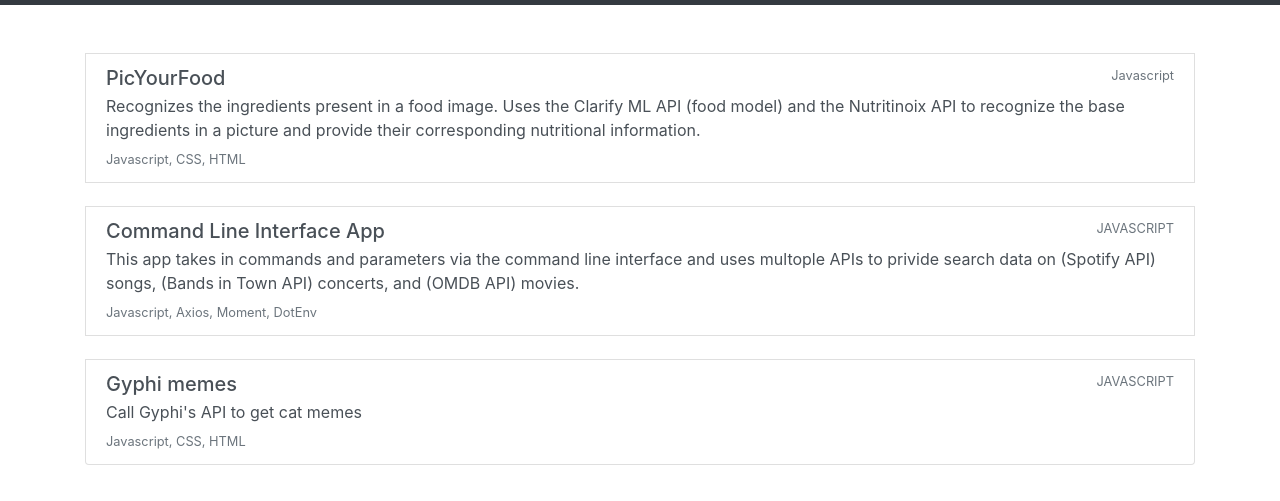
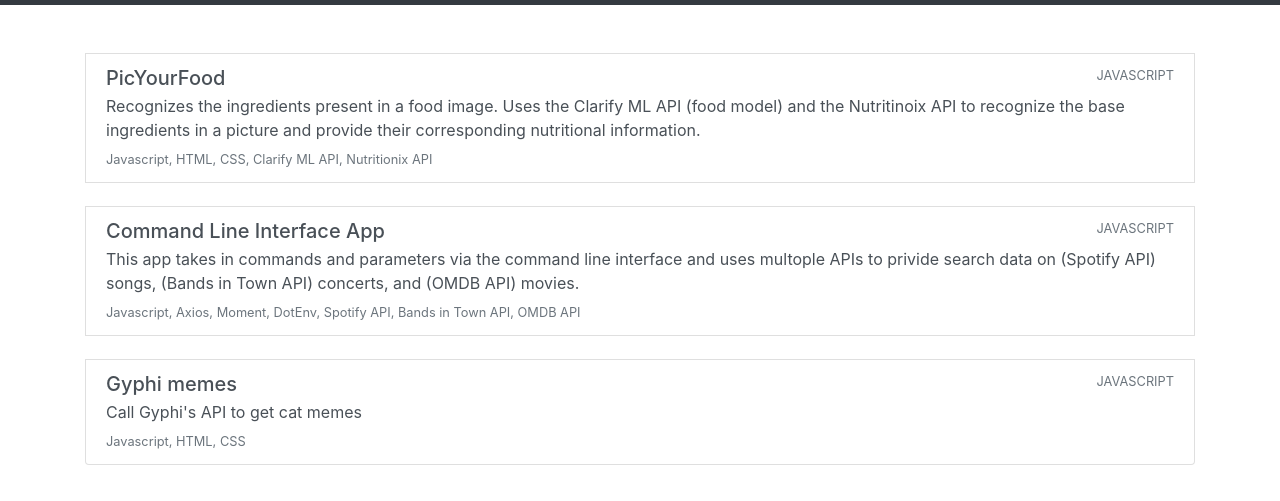
Before and after one commit to fedevillalp/homepage, a website: page code.html in a window 1280 px wide. Shown: the part 51-552 px from the top of the page. Drawn offline with Linux system fonts and the light colour scheme.

```diff
--- a/code.html
+++ b/code.html
@@ -62,10 +62,10 @@
         <a href=" https://fedevillalp.github.io/picyourfood/" class="list-group-item list-group-item-action">
             <div class="d-flex w-100 justify-content-between">
             <h5 class="mb-1">PicYourFood</h5>
-            <small class="text-muted">Javascript</small>
+            <small class="text-muted">JAVASCRIPT</small>
             </div>
             <p class="mb-1">Recognizes the ingredients present in a food image. Uses the Clarify ML API (food model) and the Nutritinoix API to recognize the base ingredients in a picture and provide their corresponding nutritional information.</p>
-            <small class="text-muted">Javascript, CSS, HTML</small>
+            <small class="text-muted">Javascript, HTML, CSS, Clarify ML API, Nutritionix API</small>
         </a>
 
         <br>
@@ -76,7 +76,7 @@
             <small class="text-muted">JAVASCRIPT</small>
           </div>
           <p class="mb-1">This app takes in commands and parameters via the command line interface and uses multople APIs to privide search data on (Spotify API) songs, (Bands in Town API) concerts, and (OMDB API) movies. </p>
-          <small class="text-muted">Javascript, Axios, Moment, DotEnv</small>
+          <small class="text-muted">Javascript, Axios, Moment, DotEnv, Spotify API, Bands in Town API, OMDB API</small>
         </a>
 
         <br>
@@ -87,7 +87,7 @@
             <small class="text-muted">JAVASCRIPT</small>
           </div>
           <p class="mb-1">Call Gyphi's API to get cat memes</p>
-          <small class="text-muted">Javascript, CSS, HTML</small>
+          <small class="text-muted">Javascript, HTML, CSS</small>
         </a>
 
     </div>
```
